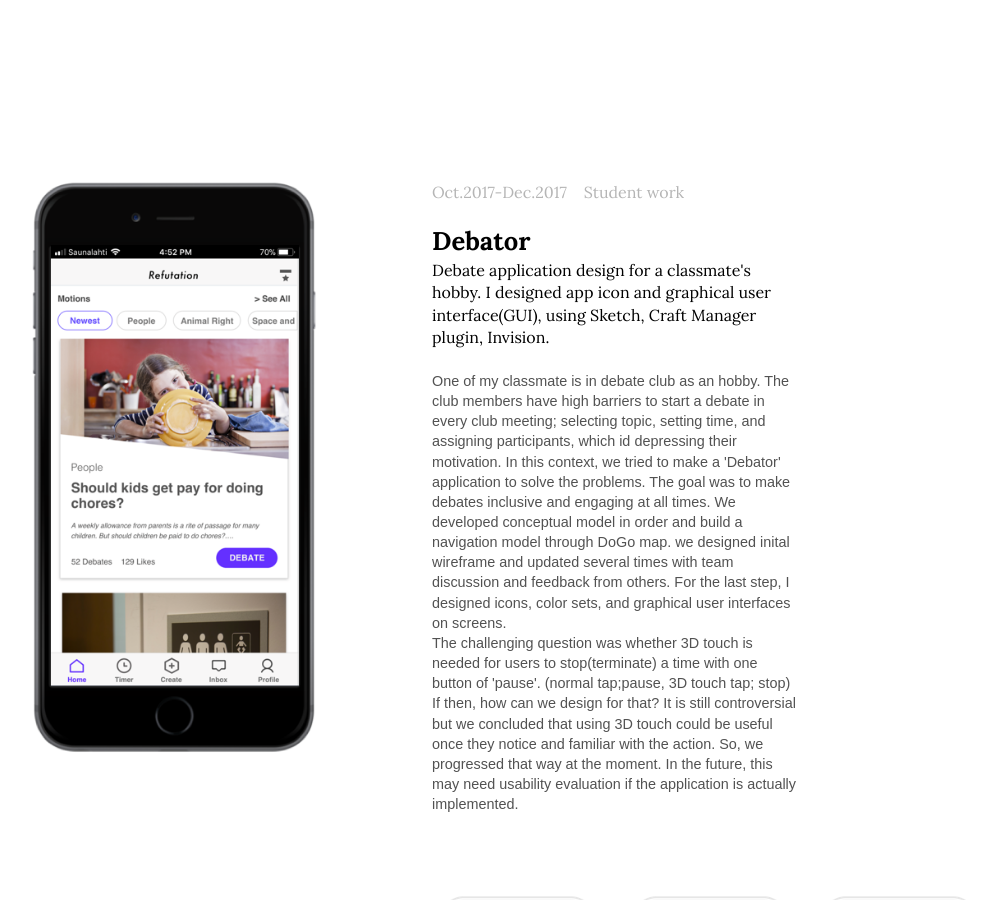
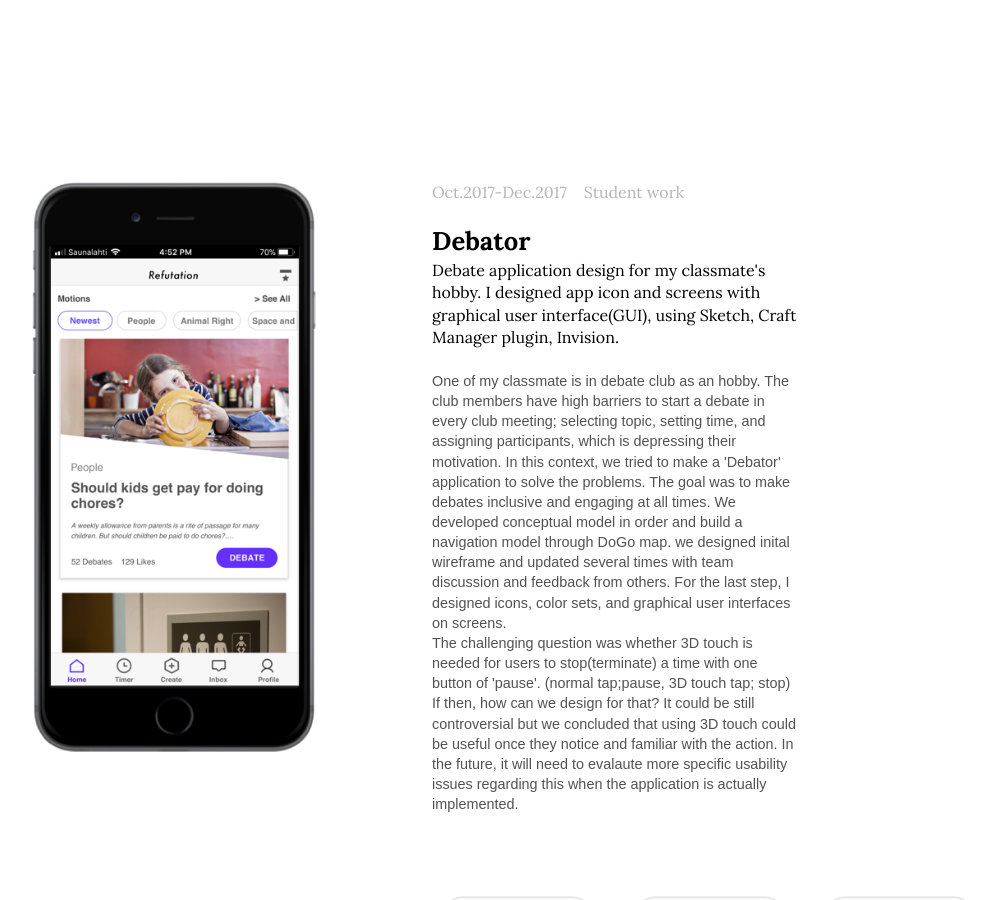
Before and after one commit to ljeun/portfolio_back, a Jekyll site: the page built from index.md, in a window 1280 px wide and 900 px high, scrolled down 1566 px. Shown: the whole window, without its empty margins (249-1240 px from the left). Built offline with Jekyll 4.4.1, drawn with Linux system fonts in a browser that asks for light colours; some of the changed text lies outside the part shown.

Commit message:
updated some description texts

```diff
--- a/_data/projects.yml
+++ b/_data/projects.yml
@@ -2,20 +2,20 @@
     type: Student work
     period: Oct.2017-Jan.2018
     role: Designer
-    overview: Practical student work with a customer, Aeromon. I was involved in a full iteration of a product desgin, ranging from defining ux goals to designing and evaluating the concept
-    description: Emission monitoring system was to detect, measure unexpected emissions and report the summary to decision-makers. The problem is that novice users (decision making persons) have difficulties to notice/analyze critical information in their current system. After the meeting with stakeholders, our team defined  four UX goals; ease of use, clarity, naturalness, and functionality against the problem. The following jobs are as below.<br/> -Analyzed the current system in detail; functionality, UI, User Flows. <br/> -Designed new concept with changed user flow, consistent UI elements.<br/> -Visualized screens in accordance with the new concept.<br/> -Worked interactive prototype to see how it works by actions.<br/> -Evaluated the prototype with two evaluation methods; AttrakDiff and ASQ( After-Scenario-Questionnaire)
+    overview: Industrial project work with an emission company, Aeromon. I was involved in a product desgin, ranging from defining ux goals to designing and evaluating the concept
+    description: Emission monitoring system was to detect, measure unexpected emissions and report the summary to decision-makers. The problem was that novice users (decision making persons) have difficulties to notice/analyze critical information in their current system. After the meeting with stakeholders, our team defined  four UX goals; ease of use, clarity, naturalness, and functionality against the problem. The following jobs are as below.<br/> -Analyzed the current system in detail in both pragmatic and hedonic ways; functionality, UI, User Flows. <br/> -Designed new concept with changed user flow, consistent UI elements.<br/> -Visualized screens in accordance with the new concept.<br/> -Worked interactive prototype to see how it works by actions.<br/> -Evaluated the prototype with two evaluation methods; AttrakDiff and ASQ( After-Scenario-Questionnaire)
     image_main: /img/works/emissions/main.png
     image_main_style: 'box-shadow: 0 2px 4px 0 rgba(0, 0, 0, 0.2), 0 4px 10px 0 rgba(0, 0, 0, 0.1);'
     image_sketches: /img/works/emissions/sketches.png
-    link_name: prototype
+    link_name: prototype.
     link: https://invis.io/ENO4FKZ29CZ
 
 -   title: Debator
     type: Student work
     period: Oct.2017-Dec.2017
     role: Designer
-    overview: Debate application design for a classmate's hobby. I designed app icon and graphical user interface(GUI), using Sketch, Craft Manager plugin, Invision.
-    description: One of my classmate is in debate club as an hobby. The club members have high barriers to start a debate in every club meeting; selecting topic, setting time, and assigning participants, which id depressing their motivation. In this context, we tried to make a 'Debator' application to solve the problems. The goal was to make debates inclusive and engaging at all times. We developed conceptual model in order and build a navigation model through DoGo map. we designed inital wireframe and updated several times with team discussion and feedback from others. For the last step, I designed icons, color sets, and graphical user interfaces on screens. <br/> The challenging question was whether 3D touch is needed for users to stop(terminate) a time with one button of 'pause'. (normal tap;pause, 3D touch tap; stop) If then, how can we design for that? It is still controversial but we concluded that using 3D touch could be useful once they notice and familiar with the action. So, we progressed that way at the moment. In the future, this may need usability evaluation if the application is actually implemented.
+    overview: Debate application design for my classmate's hobby. I designed app icon and screens with graphical user interface(GUI), using Sketch, Craft Manager plugin, Invision.
+    description: One of my classmate is in debate club as an hobby. The club members have high barriers to start a debate in every club meeting; selecting topic, setting time, and assigning participants, which is depressing their motivation. In this context, we tried to make a 'Debator' application to solve the problems. The goal was to make debates inclusive and engaging at all times. We developed conceptual model in order and build a navigation model through DoGo map. we designed inital wireframe and updated several times with team discussion and feedback from others. For the last step, I designed icons, color sets, and graphical user interfaces on screens. <br/> The challenging question was whether 3D touch is needed for users to stop(terminate) a time with one button of 'pause'. (normal tap;pause, 3D touch tap; stop) If then, how can we design for that? It could be still controversial but we concluded that using 3D touch could be useful once they notice and familiar with the action. In the future, it will need to evalaute more specific usability issues regarding this when the application is actually implemented.
     image_main: /img/works/debator/main.png
     image_sketches: /img/works/debator/sketches.png
     # link_name: prototype
--- a/_includes/header.html
+++ b/_includes/header.html
@@ -4,7 +4,7 @@
             <!-- <p class="intro__pre">Jeongeun Lee</p> -->
             <p class="intro__main">Hello, I'm <span>{{ site.name }}</span>,
               <br/> a {{ site.job }}.
-              <br/> Interested in our daily lives between analogue and digital.</p>
+              <br/> Interested in our daily lives, balancing between analogue and digital.</p>
             <p class="intro__post">{{ site.location }}</p>
         </div>
 
```
